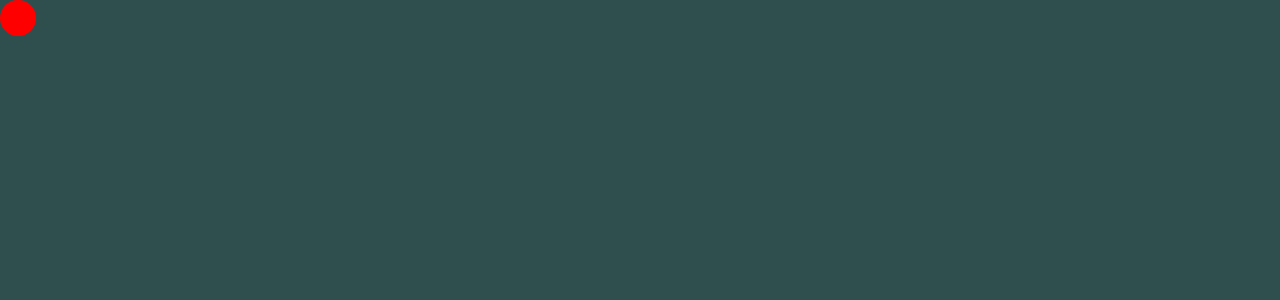
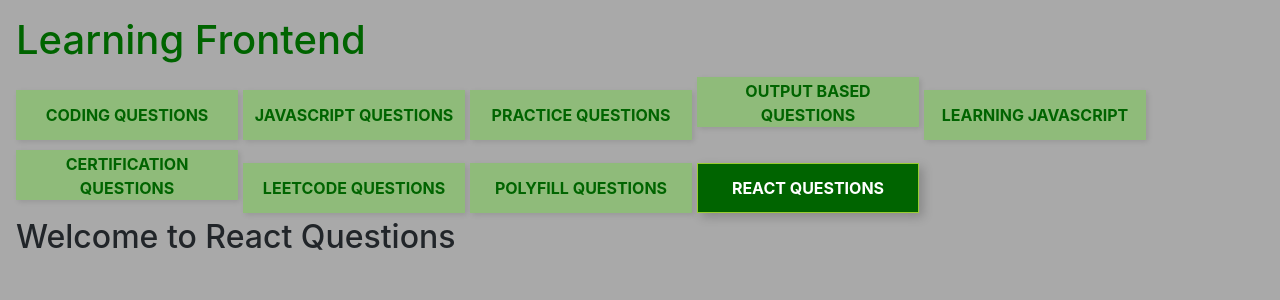
Before and after one commit to Siddharthbeniwal/Practice, a React (Create React App) app: page /react-questions in a window 1280 px wide. Shown: the top 300 px of the page. Built offline with nearby package versions, Linux system fonts and the light colour scheme.

Commit message:
o/p questions

```diff
--- a/src/practiceQuestions/reactQuestions/reactQuestions.js
+++ b/src/practiceQuestions/reactQuestions/reactQuestions.js
@@ -15,7 +15,7 @@ export default function ReactQuestions() {
       {/* <DisplayDataUsingMemo/> */}
       {/* <DisplayDataWithInfiniteScroll /> */}
       {/* <ShowCircleOnClick /> */}
-      <FollowingCircle />
+      {/* <FollowingCircle /> */}
     </div>
   );
 }
```
Also changed, not shown: src/practiceQuestions/outputBasedQuestions.js (+48 -0 lines).
